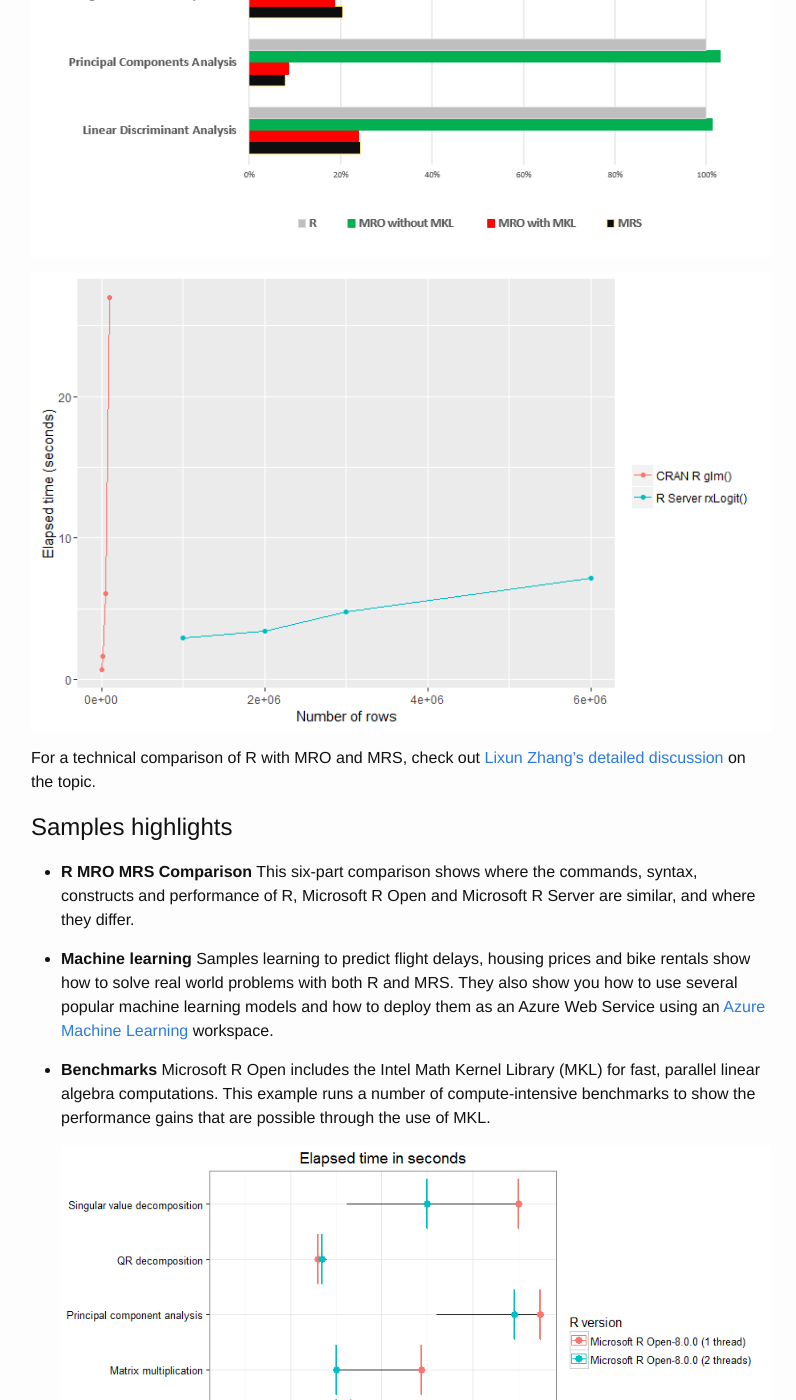
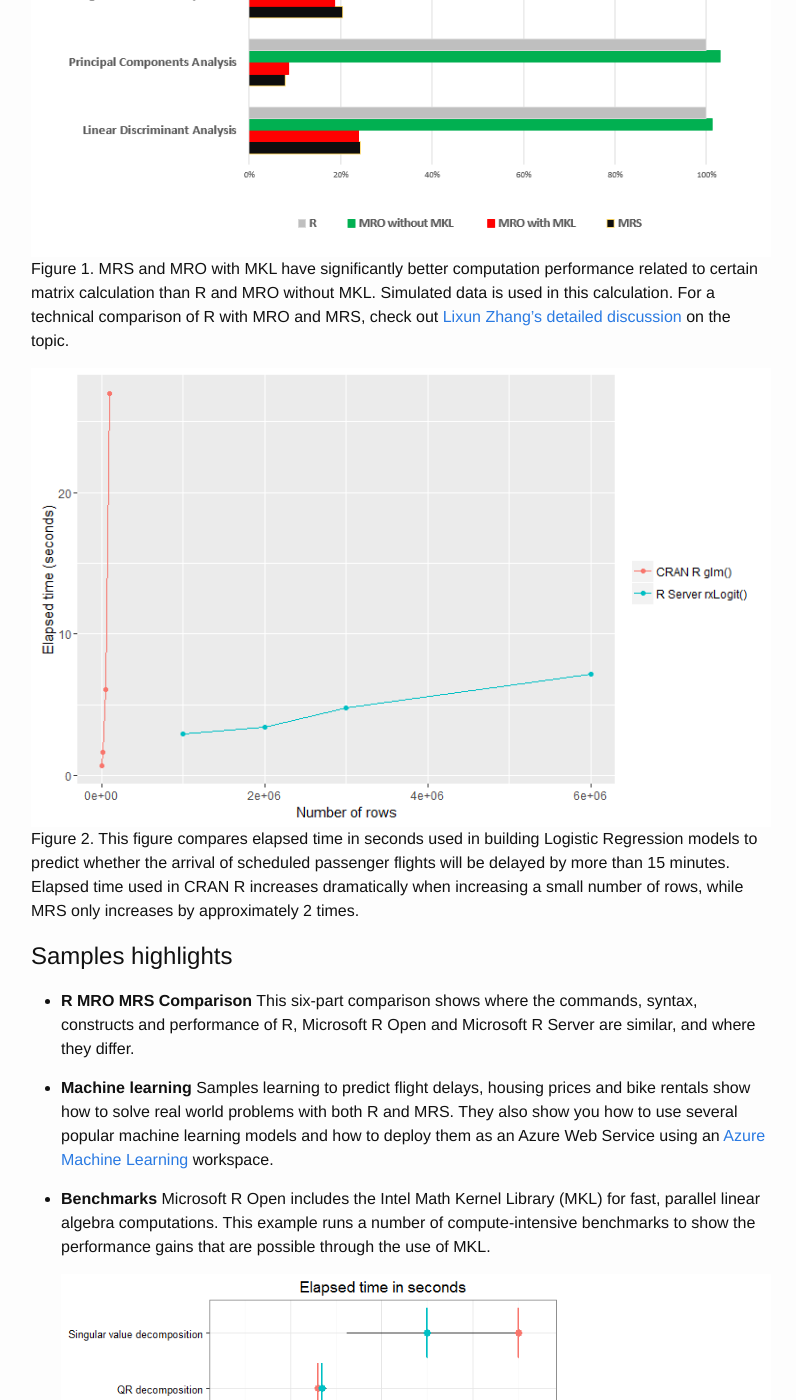
Before and after one commit to microsoft/RTVS-docs, a Jekyll site: the page built from samples.md, in a window 1280 px wide and 1400 px high, scrolled down 1040 px. Shown: the whole window, without its empty margins (239-1035 px from the left). Built offline with Jekyll 4.4.1, drawn with Linux system fonts in a browser that asks for light colours; some of the changed text lies outside the part shown.

Commit message:
Add descriptions for 3 figures

```diff
--- a/samples.md
+++ b/samples.md
@@ -32,12 +32,12 @@ At the top level, **A First Look at R** gives a gentle introduction for newcomer
 
 
 ![benchmark](./media/speed_comparison.png)
+Figure 1. MRS and MRO with MKL have significantly better computation performance related to certain matrix calculation than R and MRO without MKL. Simulated data  is used in this calculation. For a technical comparison of R with MRO and MRS, check out [Lixun Zhang's
+detailed discussion](http://htmlpreview.github.io/?https://github.com/lixzhang/R-MRO-MRS/blob/master/Introduction_to_MRO_and_MRS.html) on the topic.
 
 ![rxGlm benchmark](./media/samples/Introduction_to_R_Server/rxGLM_benchmark.PNG)
+Figure 2. This figure compares elapsed time in seconds used in building Logistic Regression models to predict whether the arrival of scheduled passenger flights will be delayed by more than 15 minutes. Elapsed time used in CRAN R increases dramatically when increasing a small number of rows, while MRS only increases by approximately 2 times.
 
-
-For a technical comparison of R with MRO and MRS, check out [Lixun Zhang's
-detailed discussion](http://htmlpreview.github.io/?https://github.com/lixzhang/R-MRO-MRS/blob/master/Introduction_to_MRO_and_MRS.html) on the topic.
 
 ## Samples highlights
 
@@ -51,3 +51,4 @@ detailed discussion](http://htmlpreview.github.io/?https://github.com/lixzhang/R
     Microsoft R Open includes the Intel Math Kernel Library (MKL) for fast, parallel linear algebra computations. This example runs a number of compute-intensive benchmarks to show the performance gains that are possible through the use of MKL.
 
     ![](./media/sample_mro_benchmark_plot.PNG)
+Figure 3. With simulated data, using 2 threads tends to give better performance than using 1 thread for certain matrix related calculations.
```
